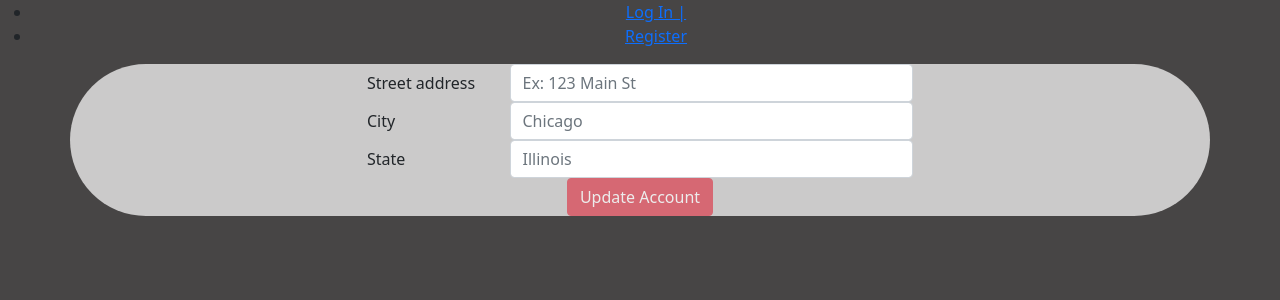
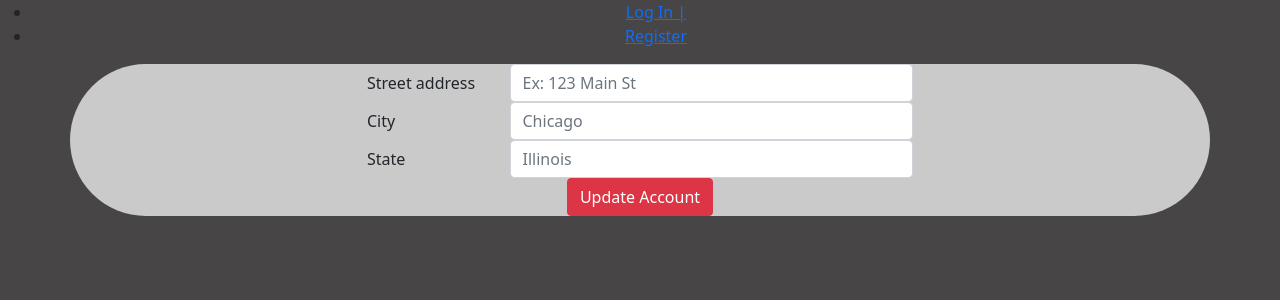
Before and after one commit to CMolitoris/ReactCarWebApp, a React (Create React App) app: page /account in a window 1280 px wide. Shown: the top 300 px of the page. Built offline with nearby package versions, Linux system fonts and the light colour scheme; no server answers.

Commit message:
Finished axios request for updating address, confirm working properly

```diff
--- a/src/App.jsx
+++ b/src/App.jsx
@@ -18,6 +18,7 @@ class App extends Component {
   }
   registerURL = "https://localhost:44394/api/authentication/"
   loginURL = "https://localhost:44394/api/authentication/login"
+  updateAddressURL = "https://localhost:44394/api/users/complete/"
 
   componentDidMount() {
     this.getAllCars()
@@ -32,6 +33,16 @@ class App extends Component {
       }
   }
 
+    updateAddressDetails = async (updateInfo) => {
+      try {
+        debugger
+        let response = await axios.put(`${this.updateAddressURL}${this.state.loggedUser.id}`, updateInfo);
+        console.log(response);
+
+      } catch(err){
+        console.log("🚀 ~ file: App.jsx ~ line 36 ~ App ~ updateAddressDetails= ~ err", err)
+      }
+    }
 
     registerUser = async (userToRegister) => {
       try {
@@ -114,7 +125,7 @@ class App extends Component {
           {/* Seller Page logged in*/}
           <Route path = "/seller" />
           {/* Cart/Account logged in*/}
-          <Route path = "/account" component = {EditAccount} />
+          <Route path = "/account" render = {props => <EditAccount {...props }updateDetails = {this.updateAddressDetails}/>} />
           {/* Login Page */}
           <Route path = "/login" render = {props => <Login {...props} login = {this.loginUser}modalShow = {this.state.loginModalShow} toggleModal={this.toggleLoginModal}/>} />
           {/* Register user */}
--- a/src/components/Account/EditAccount.jsx
+++ b/src/components/Account/EditAccount.jsx
@@ -16,8 +16,8 @@ const EditAccount = (props) => {
         }));
     }
 
-    const handleSubmit = () => {
-
+    const handleSubmit = (event) => {
+        props.updateDetails(accountValues)
     }
 
     return (
@@ -45,7 +45,7 @@ const EditAccount = (props) => {
                             </Col>
                         </FormGroup>
                         <div align = "center">
-                            <Button disabled className = "justify-content-center"variant = "danger" type = "submit">Update Account</Button>
+                            <Button className = "justify-content-center"variant = "danger" type = "submit">Update Account</Button>
                         </div>
                     </Form>
                 </div>
```
